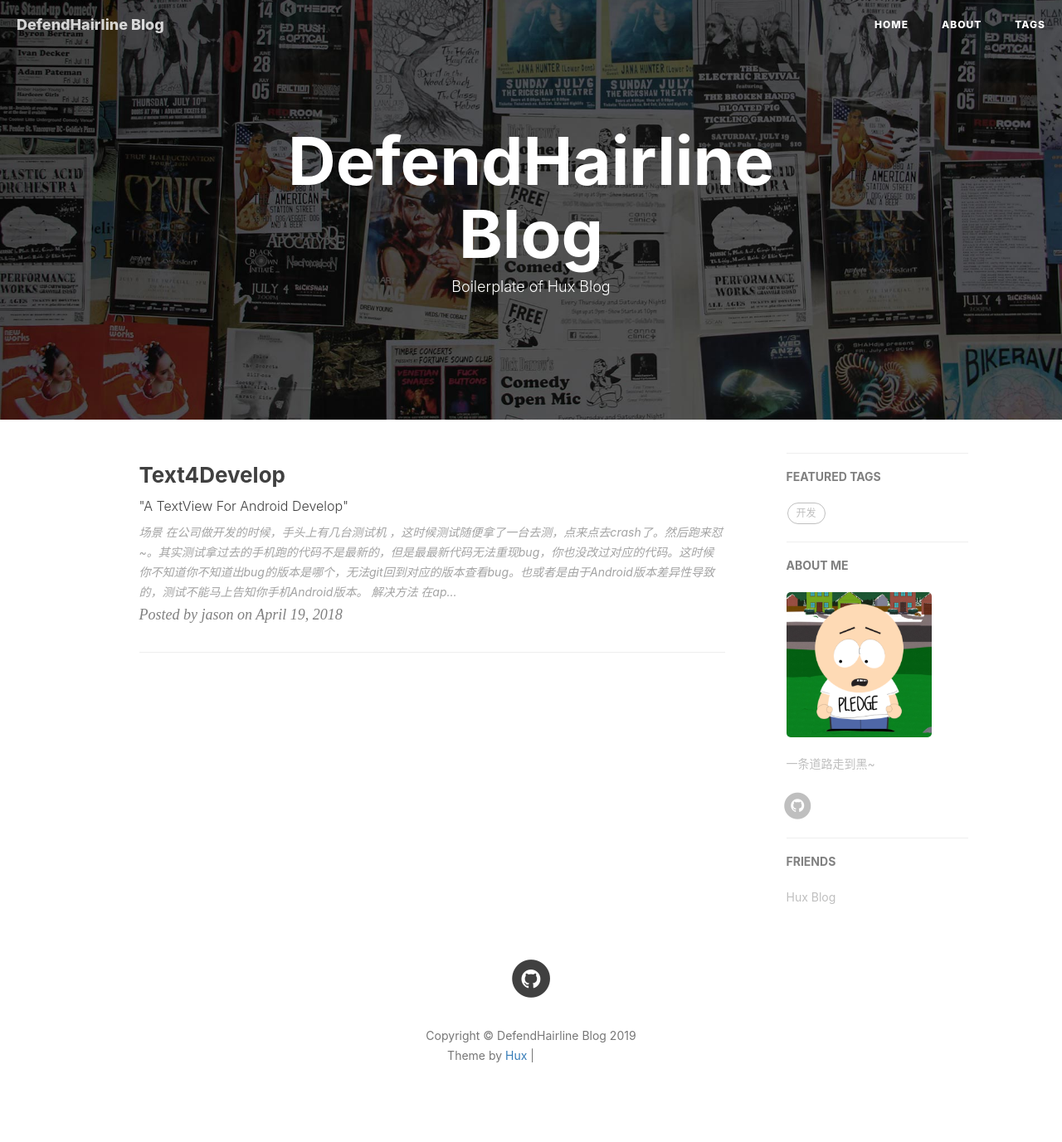
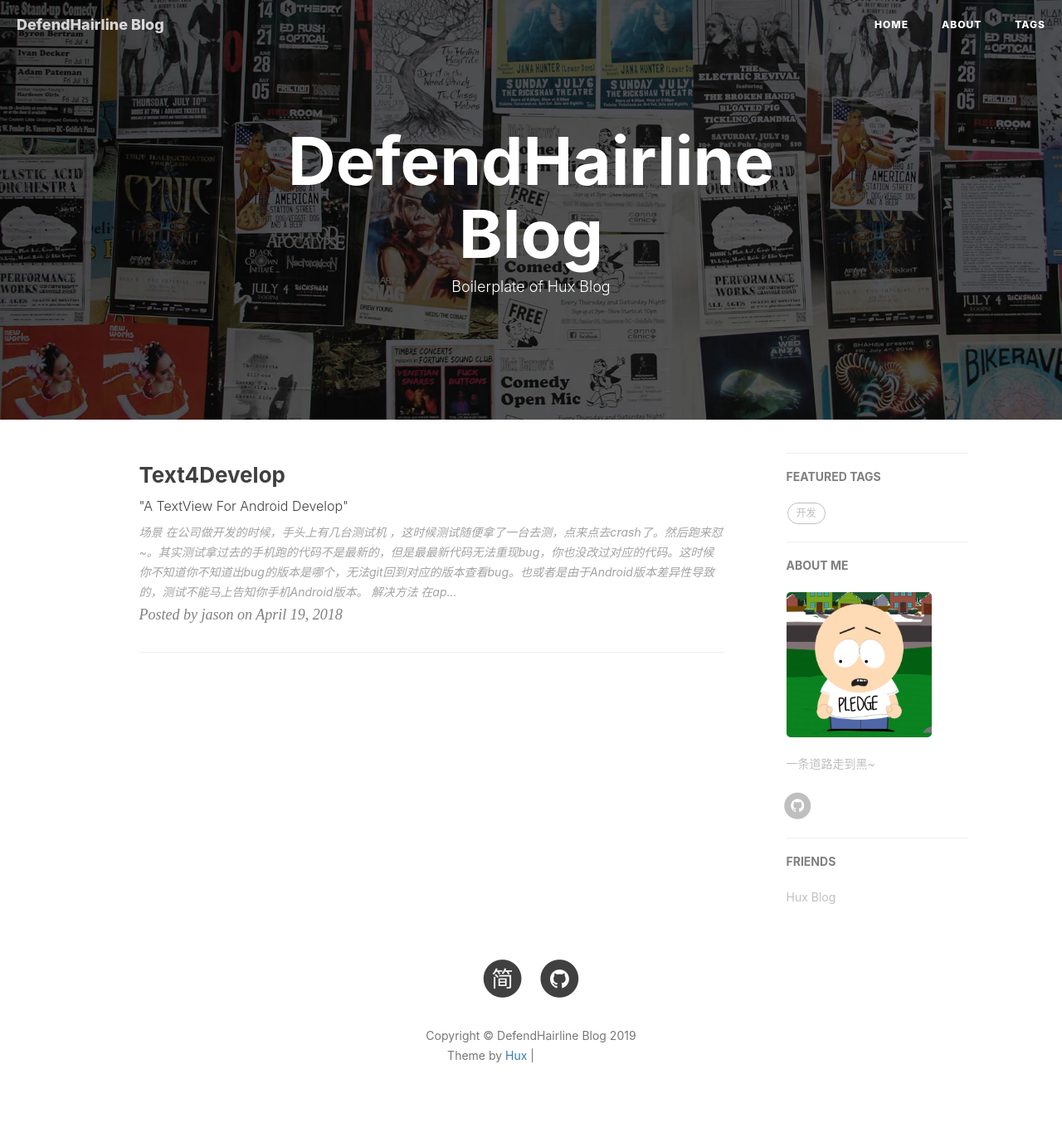
Before and after one commit to runat3/runat3.github.io, a Jekyll site: the page built from index.html, in a window 1280 px wide. Shown: the whole page at 83% size. Built offline with Jekyll 4.4.1, drawn with Linux system fonts in a browser that asks for light colours; nearby versions of some CDN libraries; the list of posts is cut into pages by our own code; comment, search, counter and statistics services are not loaded; grey boxes are pictures that could not be loaded.

```diff
--- a/_includes/footer.html
+++ b/_includes/footer.html
@@ -24,7 +24,18 @@
                         </a>
                     </li>
                     {% endif %}
-
+                    <!-- 简书 -->
+                    {% if site.jianshu_username %}
+                    <li>
+                        <a target="_blank" href="https://www.jianshu.com/u/{{ site.jianshu_username }}">
+                            <span class="fa-stack fa-lg">
+                                <i class="fa fa-circle fa-stack-2x"></i>
+                                <!--<i class="fa  fa-stack-1x fa-inverse">简书</i>-->
+                                <i class="fa fa-jianshu fa-stack-1x fa-inverse">简</i>
+                            </span>
+                        </a>
+                    </li>
+                    {% endif %}
                     <!-- add Weibo, Zhihu by Hux, add target = "_blank" to <a> by Hux -->
                     {% if site.zhihu_username %}
                     <li>
```
Also changed, not shown: img/favicon.ico.
